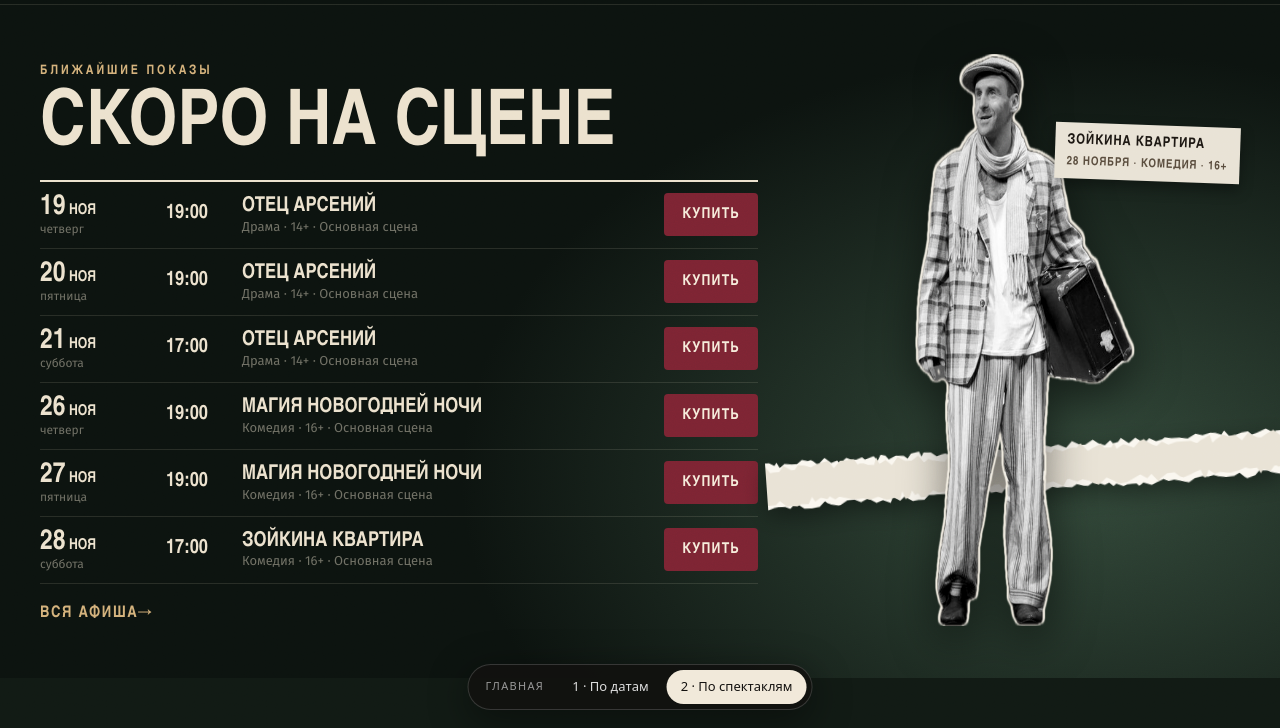
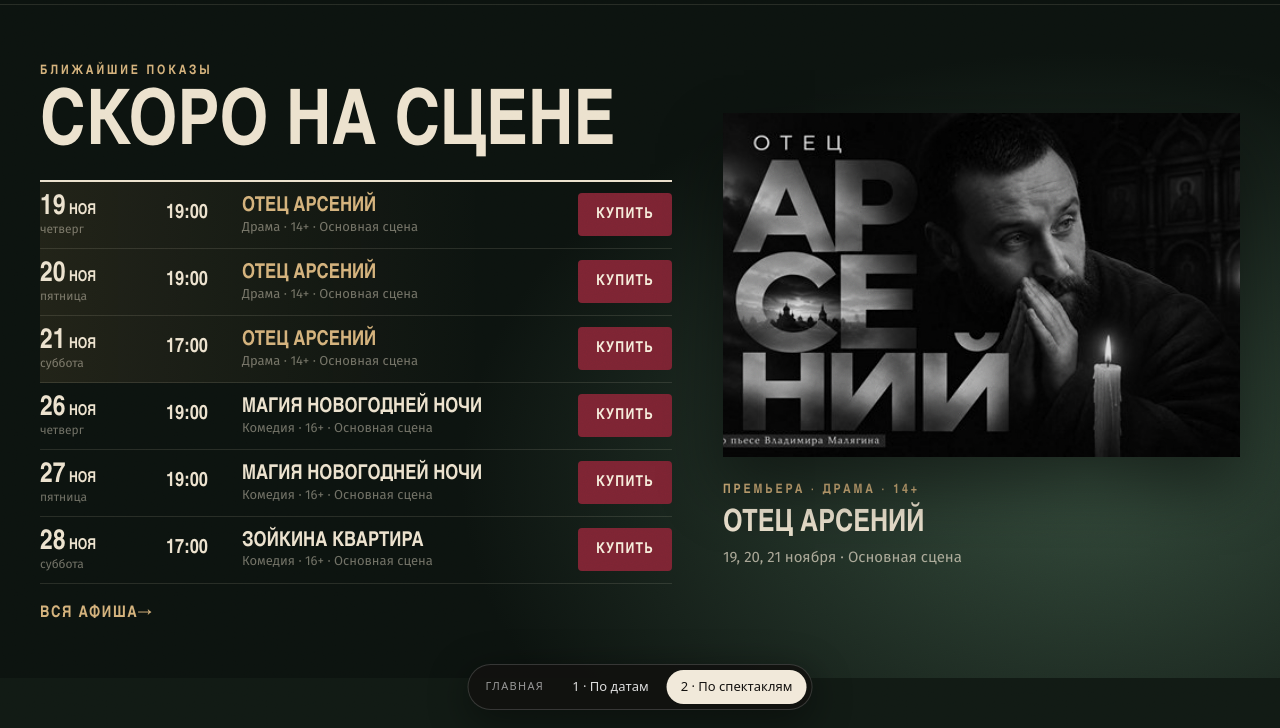
Before and after one commit to olehniklera22-web/kovcheg-pokaz, a plain HTML site: page main-2.html in a window 1280 px wide. Shown: the part 72-800 px from the top of the page. Drawn offline with nearby package versions, Linux system fonts and the light colour scheme; a web font is replaced by a local one.

Commit message:
Вариант 2: крупная афиша на первом экране
Co-Authored-By: Claude Opus 5.5 <noreply@anthropic.com>

```diff
--- a/assets/main.css
+++ b/assets/main.css
@@ -101,7 +101,7 @@
 
 /* ---------- вариант 2: неделя на первом экране ---------- */
 .m2{position:relative;overflow:hidden;padding:clamp(32px,4vw,56px) 0 clamp(40px,4vw,64px);background:radial-gradient(70% 90% at 85% 70%,#33493a,transparent 70%)}
-.m2 .wrap{display:grid;grid-template-columns:minmax(0,1.25fr) minmax(0,.75fr);gap:clamp(28px,4vw,64px);align-items:end}
+.m2 .wrap{display:grid;grid-template-columns:minmax(0,1.1fr) minmax(0,.9fr);gap:clamp(28px,4vw,64px);align-items:end}
 .m2 .wk h1{margin:10px 0 18px}
 .m2 .wk ol{list-style:none;border-top:2px solid var(--ink)}
 .m2 .wk li{display:grid;grid-template-columns:110px 60px minmax(0,1fr) auto;gap:16px;align-items:center;padding:11px 0;border-bottom:1px solid var(--line)}
@@ -112,15 +112,19 @@
 .m2 .wk .ti{font-family:var(--fh);font-weight:700;text-transform:uppercase;font-size:clamp(19px,1.6vw,23px);line-height:1.05}
 .m2 .wk .ti small{display:block;font-family:var(--ft);font-weight:400;text-transform:none;font-size:13px;color:var(--ink-mute);margin-top:2px}
 .m2 .wk .all{display:inline-block;margin-top:18px}
-.m2 .fig{position:relative;align-self:stretch;min-height:520px}
-.m2 .fig .strip{position:absolute;left:-10%;width:120%;bottom:22%;height:64px;transform:rotate(-4deg);filter:drop-shadow(0 8px 12px rgba(0,0,0,.4))}
-.m2 .fig .strip svg{width:100%;height:100%;display:block}.m2 .fig .strip .pap{fill:#e9e3d6}.m2 .fig .strip .fib{fill:#faf7f0}
-.m2 .fig figure{position:absolute;bottom:0;left:50%;transform:translateX(-50%);height:100%;margin:0}
-.m2 .fig img{height:100%;width:auto;filter:grayscale(1) contrast(1.06) drop-shadow(2px 0 0 #f4efe4) drop-shadow(-2px 0 0 #f4efe4) drop-shadow(0 -2px 0 #f4efe4) drop-shadow(0 14px 22px rgba(0,0,0,.5));transition:filter .5s}
-.m2 .fig:hover img{filter:grayscale(0) drop-shadow(2px 0 0 #f4efe4) drop-shadow(-2px 0 0 #f4efe4) drop-shadow(0 -2px 0 #f4efe4) drop-shadow(0 14px 22px rgba(0,0,0,.5))}
-.m2 .fig figcaption{position:absolute;right:0;top:12%;z-index:2;background:#e9e3d6;color:#1c1712;font-family:var(--fh);font-weight:700;letter-spacing:.06em;text-transform:uppercase;font-size:14px;padding:8px 12px;transform:rotate(2deg);box-shadow:0 6px 14px rgba(0,0,0,.35);text-align:left}
-.m2 .fig figcaption small{display:block;font-weight:600;font-size:12px;color:#5a4d3e}
-@media (max-width:1000px){.m2 .wrap{grid-template-columns:1fr}.m2 .fig{min-height:320px}.m2 .fig figcaption{right:4%}}
+.m2 .wk li{transition:background .2s}
+.m2 .wk li.on{background:linear-gradient(90deg,rgba(184,147,90,.12),transparent 70%)}
+.m2 .wk li.on .ti{color:var(--bronze-2)}
+/* справа — крупная афиша выбранного спектакля */
+.m2 .stage{align-self:center}
+.m2 .stage .ph{position:relative;aspect-ratio:3/2;overflow:hidden;background:var(--panel);box-shadow:0 30px 60px rgba(0,0,0,.45)}
+.m2 .stage img{position:absolute;inset:0;width:100%;height:100%;object-fit:cover;opacity:0;transition:opacity .45s ease}
+.m2 .stage img.on{opacity:1}
+.m2 .stage .cap{padding-top:18px}
+.m2 .stage h2{font-family:var(--fh);font-weight:800;text-transform:uppercase;font-size:clamp(26px,2.4vw,36px);line-height:1;margin:8px 0 6px}
+.m2 .stage p{color:var(--ink-soft);font-size:15px}
+@media (max-width:1000px){.m2 .wrap{grid-template-columns:1fr}.m2 .stage{max-width:560px}}
+@media (max-width:620px){.m2 .stage{display:none}.m2 .wk li.on{background:none}.m2 .wk li.on .ti{color:inherit}}
 @media (max-width:620px){.m2 .wk li{grid-template-columns:52px minmax(0,1fr) auto;gap:4px 12px}.m2 .wk .d{grid-column:1/-1}.m2 .wk .d small{display:inline;margin-left:6px}.m2 .wk .ti{grid-column:2}}
 
 /* переключатель вариантов */
--- a/main-2.html
+++ b/main-2.html
@@ -10,7 +10,7 @@
 <link href="https://fonts.googleapis.com/css2?family=Cormorant+Garamond:ital,wght@1,500;1,600&family=Fira+Sans+Extra+Condensed:wght@500;600;700;800&family=Fira+Sans:wght@400;500;600&display=swap" rel="stylesheet">
 <link rel="stylesheet" href="assets/style.css?v=6">
 <link rel="stylesheet" href="assets/collage.css?v=2">
-<link rel="stylesheet" href="assets/main.css?v=9">
+<link rel="stylesheet" href="assets/main.css?v=12">
 </head>
 <body data-page="home">
 <div id="site-header"></div>
@@ -23,10 +23,9 @@
         <ol id="wk"></ol>
         <a class="link-arrow all" href="#afisha">Вся афиша</a>
       </div>
-      <div class="fig">
-        <div class="strip" data-strip="41" data-h="64"></div>
-        <figure><img src="photos/stage/zoykina-man.png" alt="Герой спектакля «Зойкина квартира»"></figure>
-        <figcaption>Зойкина квартира<small>28 ноября · комедия · 16+</small></figcaption>
+      <div class="stage" id="stg" aria-live="polite">
+        <div class="ph"><img id="stg-a" alt=""><img id="stg-b" alt=""></div>
+        <div class="cap"><span class="eyebrow" id="stg-k"></span><h2 id="stg-t"></h2><p id="stg-m"></p></div>
       </div>
     </div>
   </section>
@@ -157,7 +156,22 @@
       '<span class="ti">' + H.esc(s.short || s.title) + '<small>' + H.esc(s.genre) + (s.age ? ' · ' + s.age : '') + ' · ' + SC[e.scene] + '</small></span>' +
       '<button class="afs-btn" type="button" data-buy="' + e.id + '">Купить</button></li>';
   }).join('');
-  window.KVPop(document.getElementById('wk'), 'li', 1.04);
+  /* справа — афиша спектакля из списка: по умолчанию ближайший, при наведении — тот, что под курсором */
+  var A = document.getElementById('stg-a'), B = document.getElementById('stg-b'), cur = '', front = A;
+  function stage(i) {
+    var e = ev[i], s = S[e.show], d = H.pd(e.date);
+    if (!s.photo || e.show === cur) return; cur = e.show;
+    var back = front === A ? B : A;
+    back.onload = function () { back.classList.add('on'); front.classList.remove('on'); front = back; };
+    back.src = 'photos/' + s.photo; back.alt = 'Афиша спектакля «' + s.title + '»';
+    document.getElementById('stg-k').textContent = (e.prem ? 'Премьера · ' : '') + s.genre + (s.age ? ' · ' + s.age : '');
+    document.getElementById('stg-t').textContent = s.title;
+    var same = ev.filter(function (x) { return x.show === e.show; }).map(function (x) { return H.pd(x.date).getDate(); });
+    document.getElementById('stg-m').textContent = (same.length > 1 ? same.join(', ') : d.getDate()) + ' ' + H.MG[d.getMonth()] + ' · ' + SC[e.scene];
+    document.querySelectorAll('#wk li').forEach(function (li, j) { li.classList.toggle('on', ev[j].show === e.show); });
+  }
+  stage(0);
+  document.getElementById('wk').addEventListener('mouseover', function (x) { var li = x.target.closest('li'); if (li) stage([].indexOf.call(li.parentNode.children, li)); });
 })();
 (function () {
   var bar = document.createElement('nav'); bar.className = 'mbar'; bar.setAttribute('aria-label', 'Варианты главной');
```
Also changed, not shown: main-1.html (+1 -1 lines).
